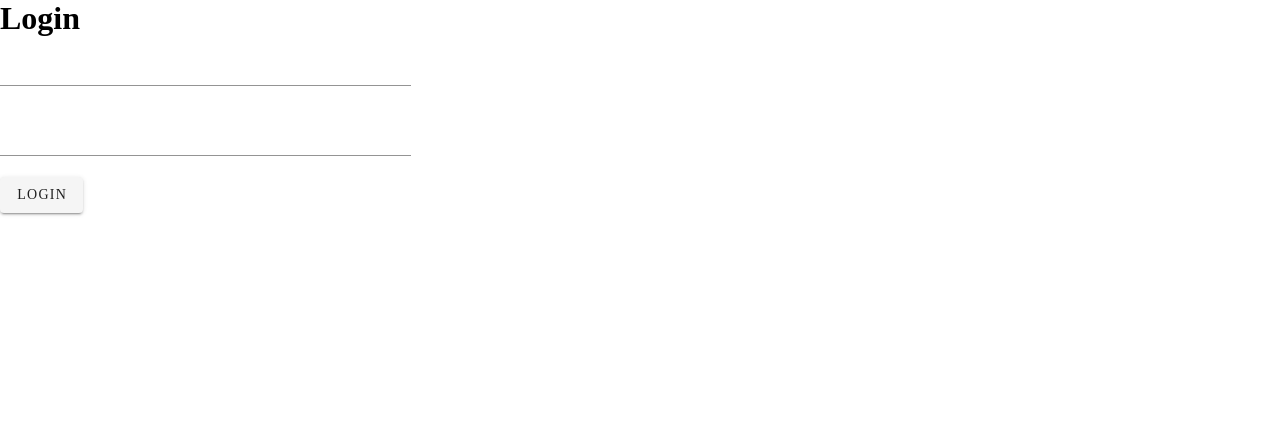
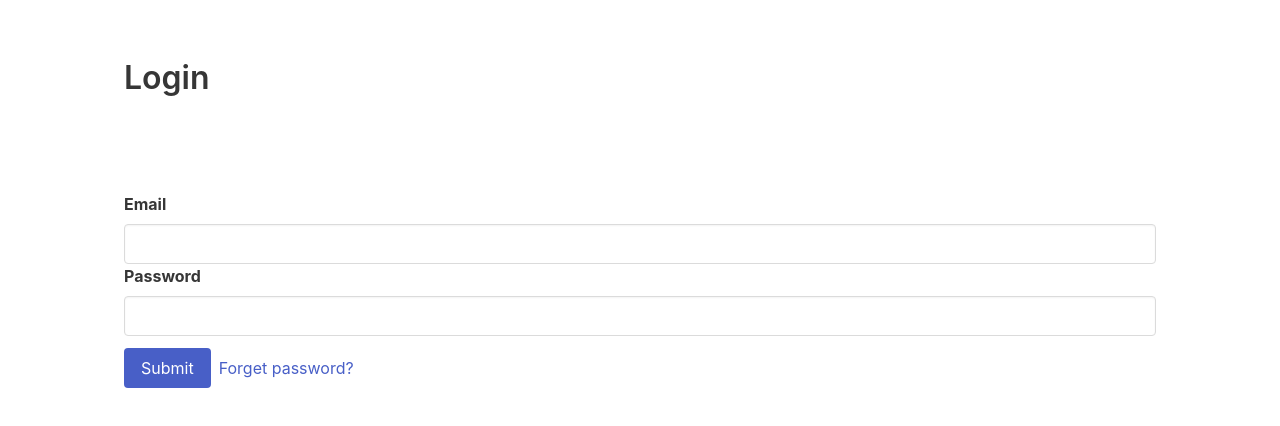
Before and after one commit to bond-kaneko/book-alloc-web, a Nuxt app: page /login in a window 1280 px wide. Shown: the top 426 px of the page. Built offline with nearby package versions, Linux system fonts and the light colour scheme.

Commit message:
Login page

```diff
--- /dev/null
+++ b/assets/index.scss
@@ -0,0 +1,3 @@
+@charset "utf-8";
+
+@import "../node_modules/bulma/bulma.sass";
--- a/nuxt.config.js
+++ b/nuxt.config.js
@@ -24,7 +24,7 @@ export default {
   },
 
   // Global CSS: https://go.nuxtjs.dev/config-css
-  css: [],
+  css: ['assets/index.scss'],
 
   // Plugins to run before rendering page: https://go.nuxtjs.dev/config-plugins
   plugins: [],
--- a/package.json
+++ b/package.json
@@ -18,6 +18,7 @@
   "dependencies": {
     "@nuxtjs/axios": "^5.13.6",
     "@nuxtjs/pwa": "^3.3.5",
+    "bulma": "^0.9.4",
     "core-js": "^3.25.3",
     "nuxt": "^2.15.8",
     "push-dir": "^0.4.1",
--- a/pages/login.vue
+++ b/pages/login.vue
@@ -3,24 +3,44 @@ import { ref } from 'vue'
 
 const email = ref('')
 const password = ref('')
-const valid = ref(false)
 </script>
 
 <template>
-  <div>
-    <div>
-      <h1>Login</h1>
-    </div>
-    <div>
-      <v-form v-model="valid">
-        <v-row>
-          <v-col cols="12" md="4">
-            <v-text-field v-model="email"></v-text-field>
-            <v-text-field v-model="password"></v-text-field>
-          </v-col>
-        </v-row>
-        <v-btn type="submit">Login</v-btn>
-      </v-form>
-    </div>
+  <div class="container">
+    <section class="section">
+      <h1 class="title">Login</h1>
+    </section>
+    <section class="section">
+      <form action="login" method="post">
+        <div class="control">
+          <label class="label" for="email">Email</label>
+          <input
+            id="email"
+            v-model="email"
+            name="email"
+            type="text"
+            class="input"
+          />
+        </div>
+        <div class="control">
+          <label class="label" for="password">Password</label>
+          <input
+            id="password"
+            v-model="password"
+            name="password"
+            type="password"
+            class="input"
+          />
+        </div>
+        <div class="field is-grouped">
+          <div class="control mt-3 is-flex">
+            <button class="button is-link">Submit</button>
+            <div class="is-align-self-center">
+              <a href="#" class="my-auto ml-2">Forget password? </a>
+            </div>
+          </div>
+        </div>
+      </form>
+    </section>
   </div>
 </template>
```
Also changed, not shown: 1 other file (tests, documents, lock files or other folders).
